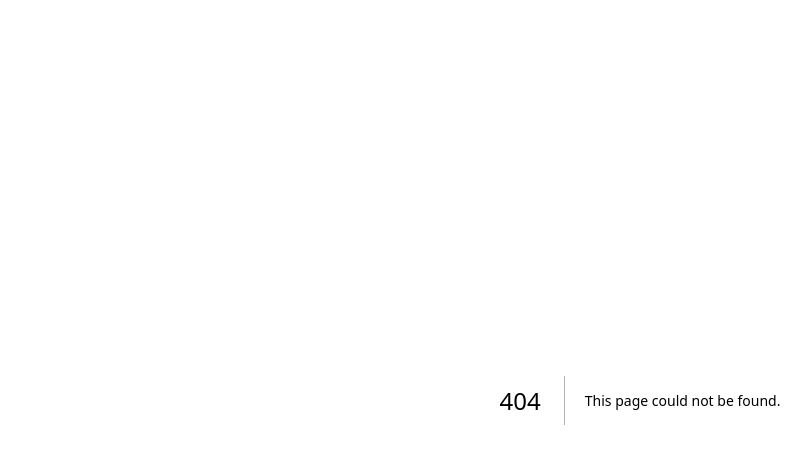
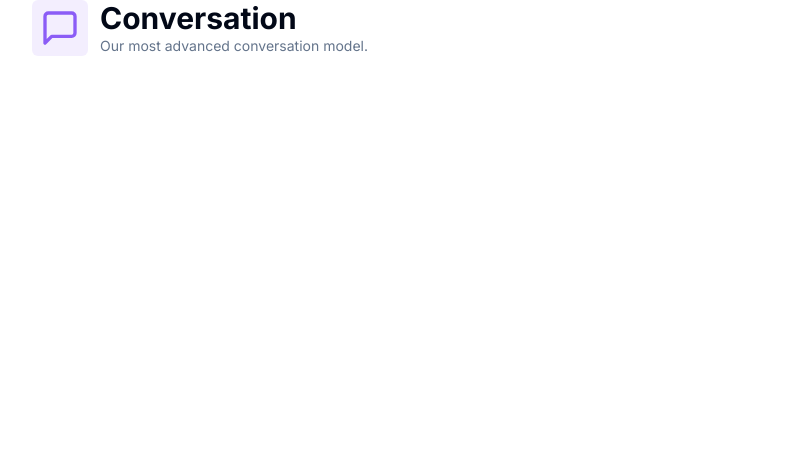
Before and after one commit to Roeck/GenAI, a Next.js app: page /conversation in a window 1280 px wide. Before the commit this address had no page. Shown: the top 464 px of the page, without its empty margins (0-811 px from the left). Built offline with nearby package versions, Linux system fonts and the light colour scheme.

Commit message:
Heading component

```diff
--- /dev/null
+++ b/app/(dashboard)/(routes)/conversation/constants.ts
@@ -0,0 +1,7 @@
+import * as z from "zod";
+
+export const formSchema = z.object({
+  prompt: z.string().min(1, {
+    message: "Prompt is required.",
+  }),
+});
--- /dev/null
+++ b/app/(dashboard)/(routes)/conversation/page.tsx
@@ -0,0 +1,19 @@
+import { MessageSquare } from "lucide-react";
+import { Heading } from "@/components/heading";
+
+const ConversationPage = () => {
+  return (
+    <div>
+      {" "}
+      <Heading
+        title="Conversation"
+        description="Our most advanced conversation model."
+        icon={MessageSquare}
+        iconColor="text-violet-500"
+        bgColor="bg-violet-500/10"
+      />
+    </div>
+  );
+};
+
+export default ConversationPage;
--- /dev/null
+++ b/components/heading.tsx
@@ -0,0 +1,33 @@
+import { LucideIcon } from "lucide-react";
+
+import { cn } from "@/lib/utils";
+
+interface HeadingProps {
+  title: string;
+  description: string;
+  icon: LucideIcon;
+  iconColor?: string;
+  bgColor?: string;
+}
+
+export const Heading = ({
+  title,
+  description,
+  icon: Icon,
+  iconColor,
+  bgColor,
+}: HeadingProps) => {
+  return (
+    <>
+      <div className="px-4 lg:px-8 flex items-center gap-x-3 mb-8">
+        <div className={cn("p-2 w-fit rounded-md", bgColor)}>
+          <Icon className={cn("w-10 h-10", iconColor)} />
+        </div>
+        <div>
+          <h2 className="text-3xl font-bold">{title}</h2>
+          <p className="text-sm text-muted-foreground">{description}</p>
+        </div>
+      </div>
+    </>
+  );
+};
```
Also changed, not shown: package.json (+7 -1 lines), 1 other file (tests, documents, lock files or other folders).
